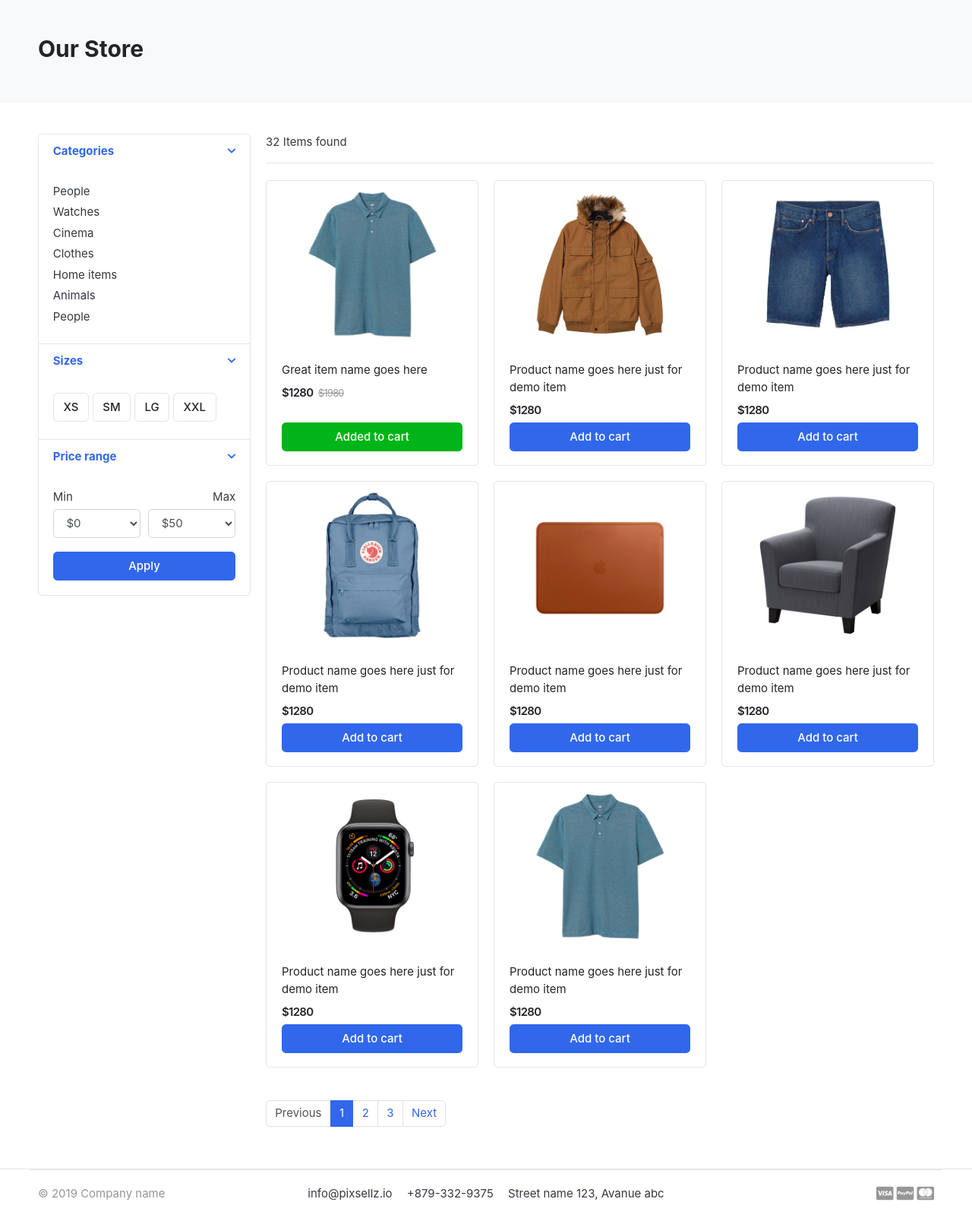
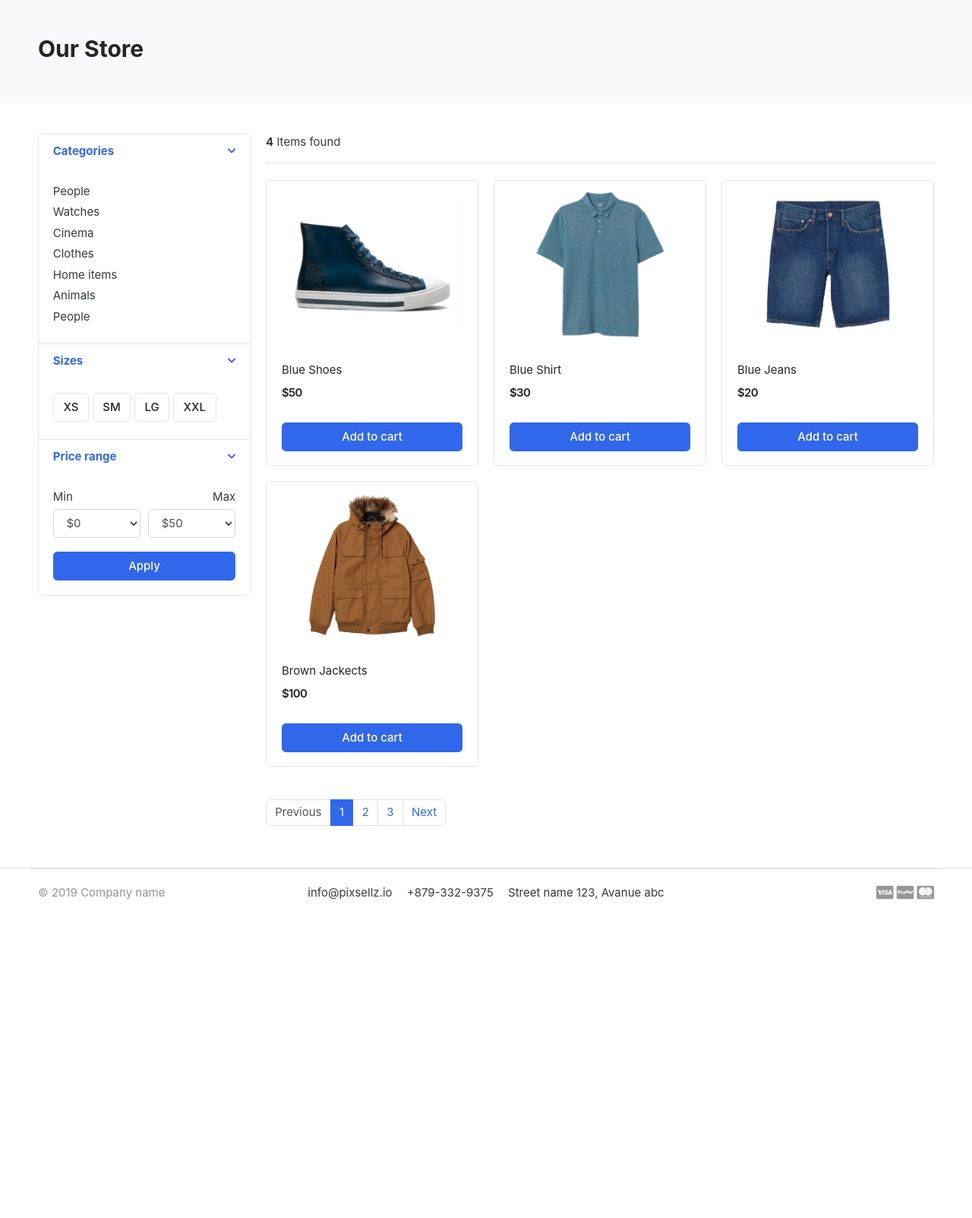
Before and after one commit to joaomatheusars/ecommecerDjango, a Django app: page /store/ in a window 1280 px wide. Shown: the part 118-1721 px from the top of the page at 76% size. After the commit the page ends 1302 px from the top, so only its background shows below. Run offline with Django 5.2, Linux system fonts and the light colour scheme; data comes from the database, SQL or seed files in the repository; some libraries are stand-ins or nearby versions; some web fonts are replaced.

Commit message:
fix: dynamic store page

```diff
--- a/store/views.py
+++ b/store/views.py
@@ -1,5 +1,13 @@
 from django.shortcuts import render
+from .models import Product
 
 # Create your views here.
 def store(request):
-    return render(request, 'store/store.html')
+    products = Product.objects.all().filter(is_available=True)
+    products_count = products.count()
+
+    context = {
+        'products': products,
+        'products_count': products_count,
+    }
+    return render(request, 'store/store.html', context)
--- a/templates/store/store.html
+++ b/templates/store/store.html
@@ -1,6 +1,4 @@
-{% extends 'base.html' %}
-{% load static %}
-{% block content %}
+{% extends 'base.html' %} {% load static %} {% block content %}
 <!-- ========================= SECTION PAGETOP ========================= -->
 <section class="section-pagetop bg">
   <div class="container">
@@ -13,76 +11,93 @@
 <!-- ========================= SECTION CONTENT ========================= -->
 <section class="section-content padding-y">
   <div class="container">
-
     <div class="row">
       <aside class="col-md-3">
-
         <div class="card">
           <article class="filter-group">
             <header class="card-header">
-			<a href="#" data-toggle="collapse" data-target="#collapse_1" aria-expanded="true" class="">
+              <a
+                href="#"
+                data-toggle="collapse"
+                data-target="#collapse_1"
+                aria-expanded="true"
+                class=""
+              >
                 <i class="icon-control fa fa-chevron-down"></i>
                 <h6 class="title">Categories</h6>
               </a>
             </header>
             <div class="filter-content collapse show" id="collapse_1" style="">
               <div class="card-body">
-
                 <ul class="list-menu">
-				<li><a href="#">People  </a></li>
+                  <li><a href="#">People </a></li>
                   <li><a href="#">Watches </a></li>
-				<li><a href="#">Cinema  </a></li>
-				<li><a href="#">Clothes  </a></li>
+                  <li><a href="#">Cinema </a></li>
+                  <li><a href="#">Clothes </a></li>
                   <li><a href="#">Home items </a></li>
                   <li><a href="#">Animals</a></li>
                   <li><a href="#">People </a></li>
                 </ul>
-
-			</div> <!-- card-body.// -->
               </div>
-	</article> <!-- filter-group  .// -->
+              <!-- card-body.// -->
+            </div>
+          </article>
+          <!-- filter-group  .// -->
           <article class="filter-group">
             <header class="card-header">
-			<a href="#" data-toggle="collapse" data-target="#collapse_4" aria-expanded="true" class="">
+              <a
+                href="#"
+                data-toggle="collapse"
+                data-target="#collapse_4"
+                aria-expanded="true"
+                class=""
+              >
                 <i class="icon-control fa fa-chevron-down"></i>
-				<h6 class="title">Sizes </h6>
+                <h6 class="title">Sizes</h6>
               </a>
             </header>
             <div class="filter-content collapse show" id="collapse_4" style="">
               <div class="card-body">
                 <label class="checkbox-btn">
-			    <input type="checkbox">
+                  <input type="checkbox" />
                   <span class="btn btn-light"> XS </span>
                 </label>
 
                 <label class="checkbox-btn">
-			    <input type="checkbox">
+                  <input type="checkbox" />
                   <span class="btn btn-light"> SM </span>
                 </label>
 
                 <label class="checkbox-btn">
-			    <input type="checkbox">
+                  <input type="checkbox" />
                   <span class="btn btn-light"> LG </span>
                 </label>
 
                 <label class="checkbox-btn">
-			    <input type="checkbox">
+                  <input type="checkbox" />
                   <span class="btn btn-light"> XXL </span>
                 </label>
-		</div><!-- card-body.// -->
               </div>
-	</article> <!-- filter-group .// -->
+              <!-- card-body.// -->
+            </div>
+          </article>
+          <!-- filter-group .// -->
 
           <article class="filter-group">
             <header class="card-header">
-			<a href="#" data-toggle="collapse" data-target="#collapse_3" aria-expanded="true" class="">
+              <a
+                href="#"
+                data-toggle="collapse"
+                data-target="#collapse_3"
+                aria-expanded="true"
+                class=""
+              >
                 <i class="icon-control fa fa-chevron-down"></i>
-				<h6 class="title">Price range </h6>
+                <h6 class="title">Price range</h6>
               </a>
             </header>
             <div class="filter-content collapse show" id="collapse_3" style="">
               <div class="card-body">
-
                 <div class="form-row">
                   <div class="form-group col-md-6">
                     <label>Min</label>
@@ -109,188 +124,71 @@
                       <option value="2000">$2000+</option>
                     </select>
                   </div>
-				</div> <!-- form-row.// -->
+                </div>
+                <!-- form-row.// -->
                 <button class="btn btn-block btn-primary">Apply</button>
-			</div><!-- card-body.// -->
               </div>
-	</article> <!-- filter-group .// -->
-
-</div> <!-- card.// -->
-
-	</aside> <!-- col.// -->
+              <!-- card-body.// -->
+            </div>
+          </article>
+          <!-- filter-group .// -->
+        </div>
+        <!-- card.// -->
+      </aside>
+      <!-- col.// -->
       <main class="col-md-9">
-
         <header class="border-bottom mb-4 pb-3">
           <div class="form-inline">
-			<span class="mr-md-auto">32 Items found </span>
-
+            <span class="mr-md-auto"><b>{{products_count}}</b> Items found </span>
           </div>
-</header><!-- sect-heading -->
+        </header>
+        <!-- sect-heading -->
 
         <div class="row">
+			{% for product in products %}
           <div class="col-md-4">
             <figure class="card card-product-grid">
               <div class="img-wrap">
-
-				<img src="{% static 'images/items/1.jpg' %}">
-
-			</div> <!-- img-wrap.// -->
+                <img src="{{product.images.url}}" />
+              </div>
+              <!-- img-wrap.// -->
               <figcaption class="info-wrap">
                 <div class="fix-height">
-					<a href="./product-detail.html" class="title">Great item name goes here</a>
+                  <a href="./product-detail.html" class="title"
+                    >{{product.product_name}}</a
+                  >
                   <div class="price-wrap mt-2">
-						<span class="price">$1280</span>
-						<del class="price-old">$1980</del>
-					</div> <!-- price-wrap.// -->
+                    <span class="price">${{product.price}}</span>
+                    <!-- <del class="price-old">$1980</del> -->
                   </div>
-				<a href="#" class="btn btn-block btn-success">Added to cart </a>
-			</figcaption>
-		</figure>
-	</div> <!-- col.// -->
-
-	<div class="col-md-4">
-		<figure class="card card-product-grid">
-			<div class="img-wrap">
-				<img src="images/items/2.jpg">
-
-			</div> <!-- img-wrap.// -->
-			<figcaption class="info-wrap">
-				<div class="fix-height">
-					<a href="./product-detail.html" class="title">Product name goes here just for demo item</a>
-					<div class="price-wrap mt-2">
-						<span class="price">$1280</span>
-					</div> <!-- price-wrap.// -->
+                  <!-- price-wrap.// -->
                 </div>
                 <a href="#" class="btn btn-block btn-primary">Add to cart </a>
               </figcaption>
             </figure>
-	</div> <!-- col.// -->
-
-	<div class="col-md-4">
-		<figure class="card card-product-grid">
-			<div class="img-wrap">
-				<img src="images/items/3.jpg">
-
-			</div> <!-- img-wrap.// -->
-			<figcaption class="info-wrap">
-				<div class="fix-height">
-					<a href="./product-detail.html" class="title">Product name goes here just for demo item</a>
-					<div class="price-wrap mt-2">
-						<span class="price">$1280</span>
-					</div> <!-- price-wrap.// -->
           </div>
-				<a href="#" class="btn btn-block btn-primary">Add to cart </a>
-			</figcaption>
-		</figure>
-	</div> <!-- col.// -->
-
-	<div class="col-md-4">
-		<figure class="card card-product-grid">
-			<div class="img-wrap">
-				<img src="images/items/4.jpg">
-
-			</div> <!-- img-wrap.// -->
-			<figcaption class="info-wrap">
-				<div class="fix-height">
-					<a href="./product-detail.html" class="title">Product name goes here just for demo item</a>
-					<div class="price-wrap mt-2">
-						<span class="price">$1280</span>
-					</div> <!-- price-wrap.// -->
+          {% endfor %}
         </div>
-				<a href="#" class="btn btn-block btn-primary">Add to cart </a>
-			</figcaption>
-		</figure>
-	</div> <!-- col.// -->
-
-	<div class="col-md-4">
-		<figure class="card card-product-grid">
-			<div class="img-wrap">
-				<img src="images/items/5.jpg">
-
-			</div> <!-- img-wrap.// -->
-			<figcaption class="info-wrap">
-				<div class="fix-height">
-					<a href="./product-detail.html" class="title">Product name goes here just for demo item</a>
-					<div class="price-wrap mt-2">
-						<span class="price">$1280</span>
-					</div> <!-- price-wrap.// -->
-				</div>
-				<a href="#" class="btn btn-block btn-primary">Add to cart </a>
-			</figcaption>
-		</figure>
-	</div> <!-- col.// -->
-
-	<div class="col-md-4">
-		<figure class="card card-product-grid">
-			<div class="img-wrap">
-				<img src="images/items/6.jpg">
-
-			</div> <!-- img-wrap.// -->
-			<figcaption class="info-wrap">
-				<div class="fix-height">
-					<a href="./product-detail.html" class="title">Product name goes here just for demo item</a>
-					<div class="price-wrap mt-2">
-						<span class="price">$1280</span>
-					</div> <!-- price-wrap.// -->
-				</div>
-				<a href="#" class="btn btn-block btn-primary">Add to cart </a>
-			</figcaption>
-		</figure>
-	</div> <!-- col.// -->
-
-	<div class="col-md-4">
-		<figure class="card card-product-grid">
-			<div class="img-wrap">
-				<img src="images/items/7.jpg">
-
-			</div> <!-- img-wrap.// -->
-			<figcaption class="info-wrap">
-				<div class="fix-height">
-					<a href="./product-detail.html" class="title">Product name goes here just for demo item</a>
-					<div class="price-wrap mt-2">
-						<span class="price">$1280</span>
-					</div> <!-- price-wrap.// -->
-				</div>
-				<a href="#" class="btn btn-block btn-primary">Add to cart </a>
-			</figcaption>
-		</figure>
-	</div> <!-- col.// -->
-
-	<div class="col-md-4">
-		<figure class="card card-product-grid">
-			<div class="img-wrap">
-				<img src="images/items/1.jpg">
-
-			</div> <!-- img-wrap.// -->
-			<figcaption class="info-wrap">
-				<div class="fix-height">
-					<a href="./product-detail.html" class="title">Product name goes here just for demo item</a>
-					<div class="price-wrap mt-2">
-						<span class="price">$1280</span>
-					</div> <!-- price-wrap.// -->
-				</div>
-				<a href="#" class="btn btn-block btn-primary">Add to cart </a>
-			</figcaption>
-		</figure>
-	</div> <!-- col.// -->
-</div> <!-- row end.// -->
-
+        <!-- row end.// -->
 
         <nav class="mt-4" aria-label="Page navigation sample">
           <ul class="pagination">
-    <li class="page-item disabled"><a class="page-link" href="#">Previous</a></li>
-    <li class="page-item active"><a class="page-link" href="#">1</a></li>
+            <li class="page-item disabled">
+              <a class="page-link" href="#">Previous</a>
+            </li>
+            <li class="page-item active">
+              <a class="page-link" href="#">1</a>
+            </li>
             <li class="page-item"><a class="page-link" href="#">2</a></li>
             <li class="page-item"><a class="page-link" href="#">3</a></li>
             <li class="page-item"><a class="page-link" href="#">Next</a></li>
           </ul>
         </nav>
-
-	</main> <!-- col.// -->
-
+      </main>
+      <!-- col.// -->
     </div>
-
-</div> <!-- container .//  -->
+  </div>
+  <!-- container .//  -->
 </section>
 <!-- ========================= SECTION CONTENT END// ========================= -->
 {% endblock %}
```
Lines whose indentation alone changed are shown as unchanged.
